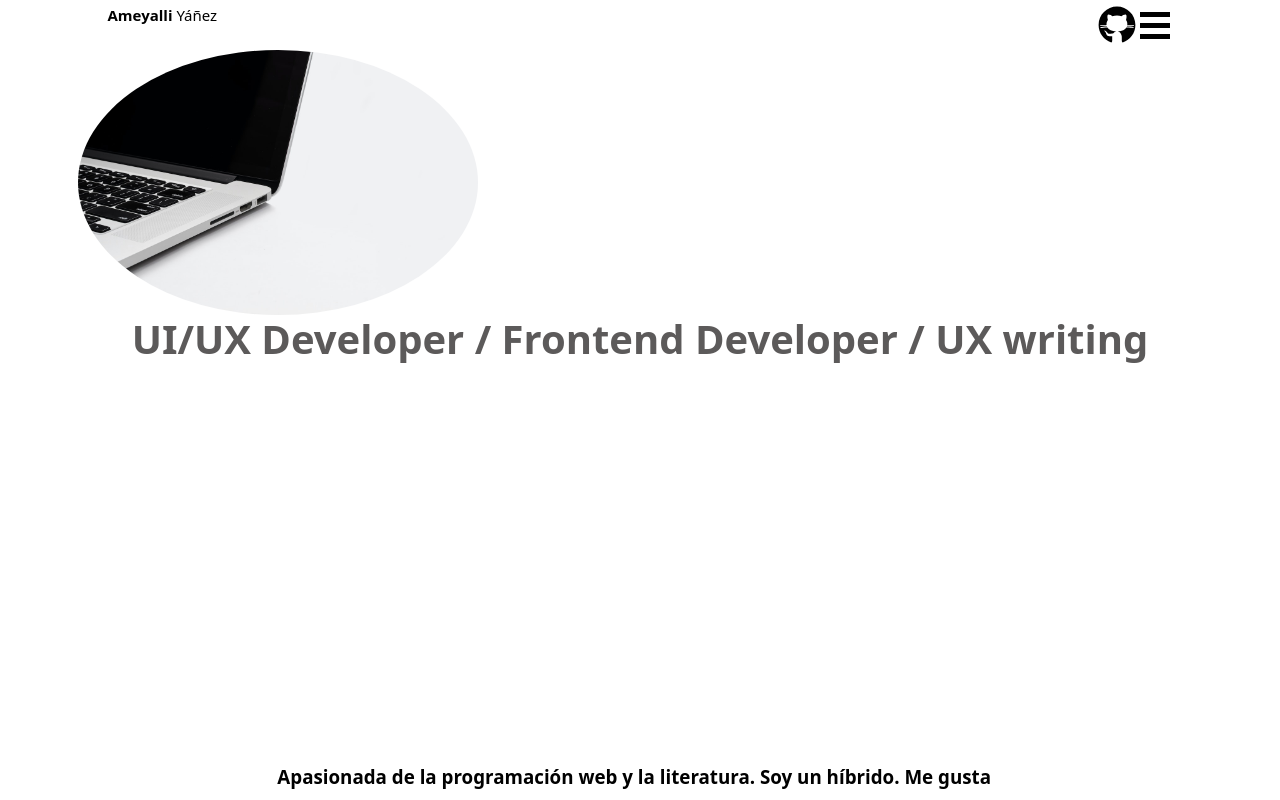
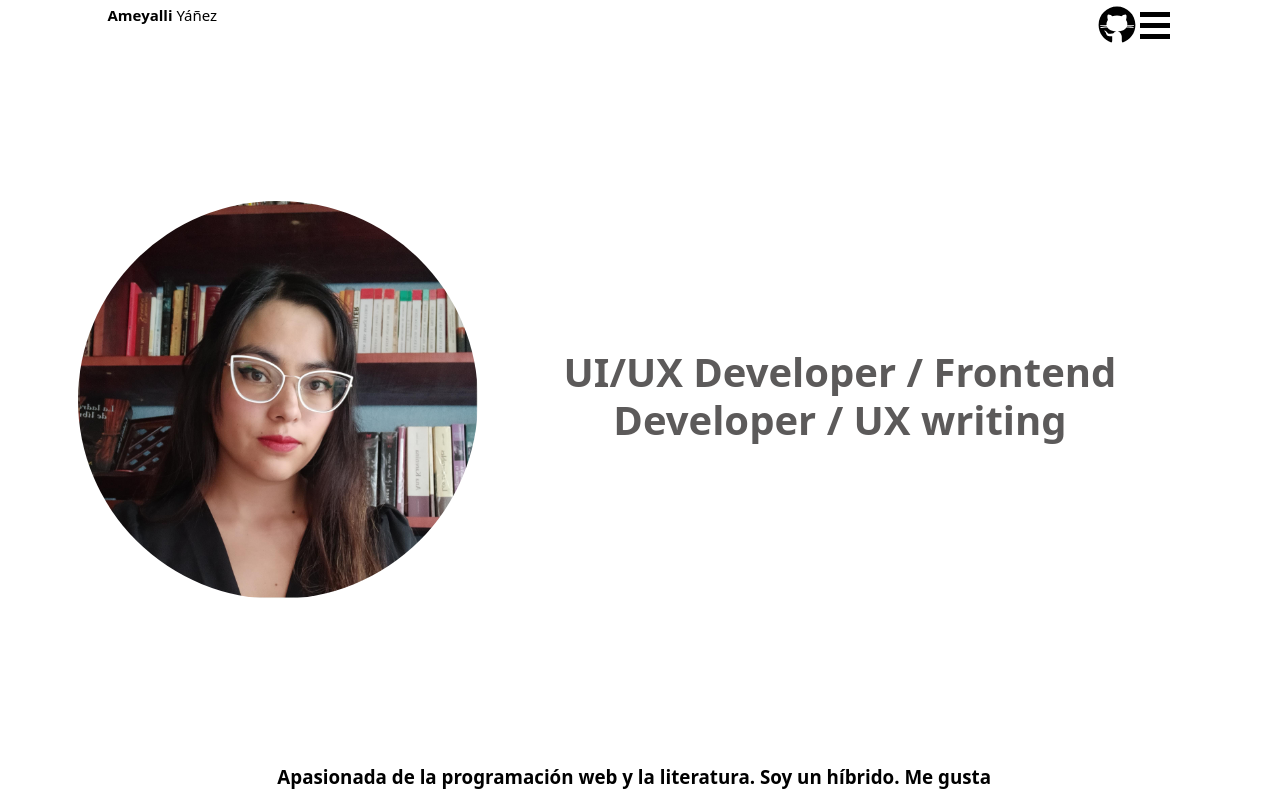
Before and after one commit to RavenAoiffe/AmeyalliYanezPortfolio, a React (Vite) app: page / in a window 1280 px wide. Shown: the top 800 px of the page. Built offline with nearby package versions, Linux system fonts and the light colour scheme.

Commit message:
Imagen principal y títulos

```diff
--- a/src/components/Principal.jsx
+++ b/src/components/Principal.jsx
@@ -1,8 +1,8 @@
-import image from '/img/principal.jpg';
+import image from '/img/Foto.jpg';
 
 const Principal = ({children}) => {
     return (
-        <div className='principal'>
+        <div className='principal flex align-center justify-center'>
             <img
             src={image} alt="portafolio"/>
             {children}
--- a/src/scss/layout/_principal.scss
+++ b/src/scss/layout/_principal.scss
@@ -1,24 +1,25 @@
 .principal{
     position:relative;
+    min-height: 700px;
+    @include tablet{
+        min-height: 500px;
+    }
     h1{
-        position: absolute;
         z-index: 12;
-        display: flex;
-        flex-direction: column;
-        justify-content: center;
-        align-items: center;
         width: 100%;
         height: 100px;
-        bottom: 55%;
-        color: #5c5a5a;
+        color: $darkGray;
         font-weight: 900;
         font-size: 4rem;
         text-align: center;
         @include tablet{
-            font-size: 1.5rem;
-            padding: 1rem;
-            bottom: 40%;
+            font-size: 2rem;
+            padding: 4rem;
         }
+    }
+    img{
+        max-width: 400px;
+        border-radius: 50%;
     }
 }
 
```
